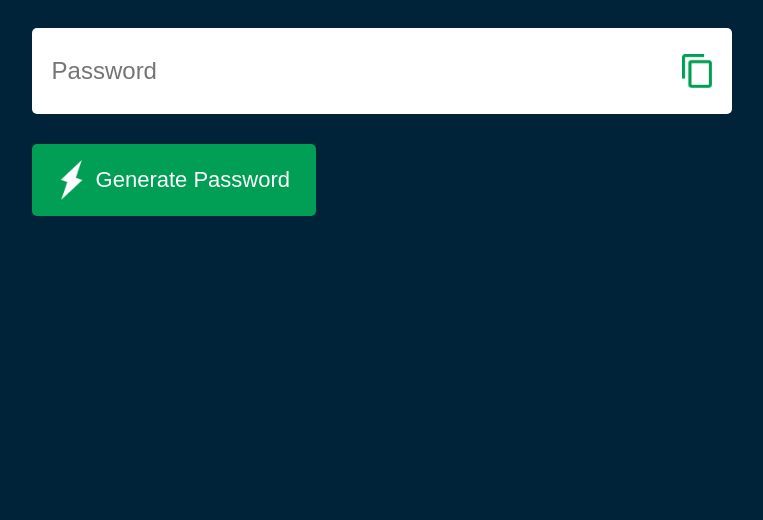
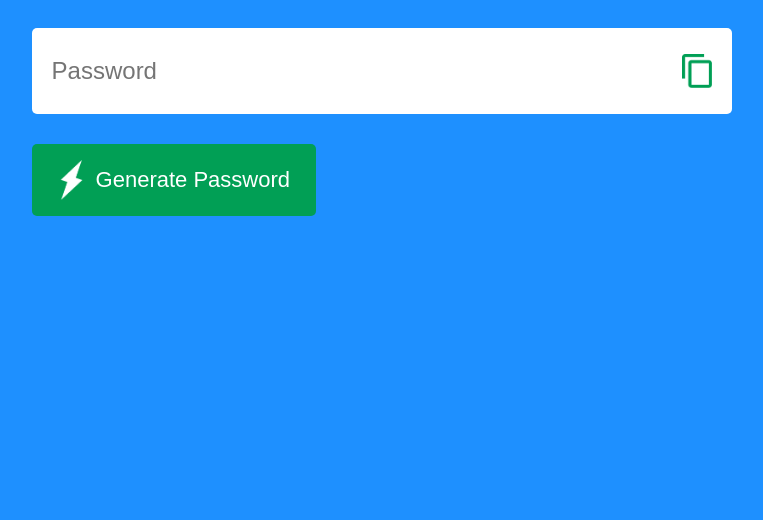
Before and after one commit to AdityaK-024/Random_Password_Generator, a plain HTML site: page index.html in a window 1280 px wide. Shown: the part 280-800 px from the top of the page, without its empty margins (122-885 px from the left). Drawn offline with Linux system fonts and the light colour scheme.

Commit message:
Changed COlor

```diff
--- a/style.css
+++ b/style.css
@@ -5,7 +5,7 @@
     box-sizing: border-box;
  }
  body{
-    background: #002339;
+    background: dodgerblue;
     color: #fff;
  }
  .container{
```
